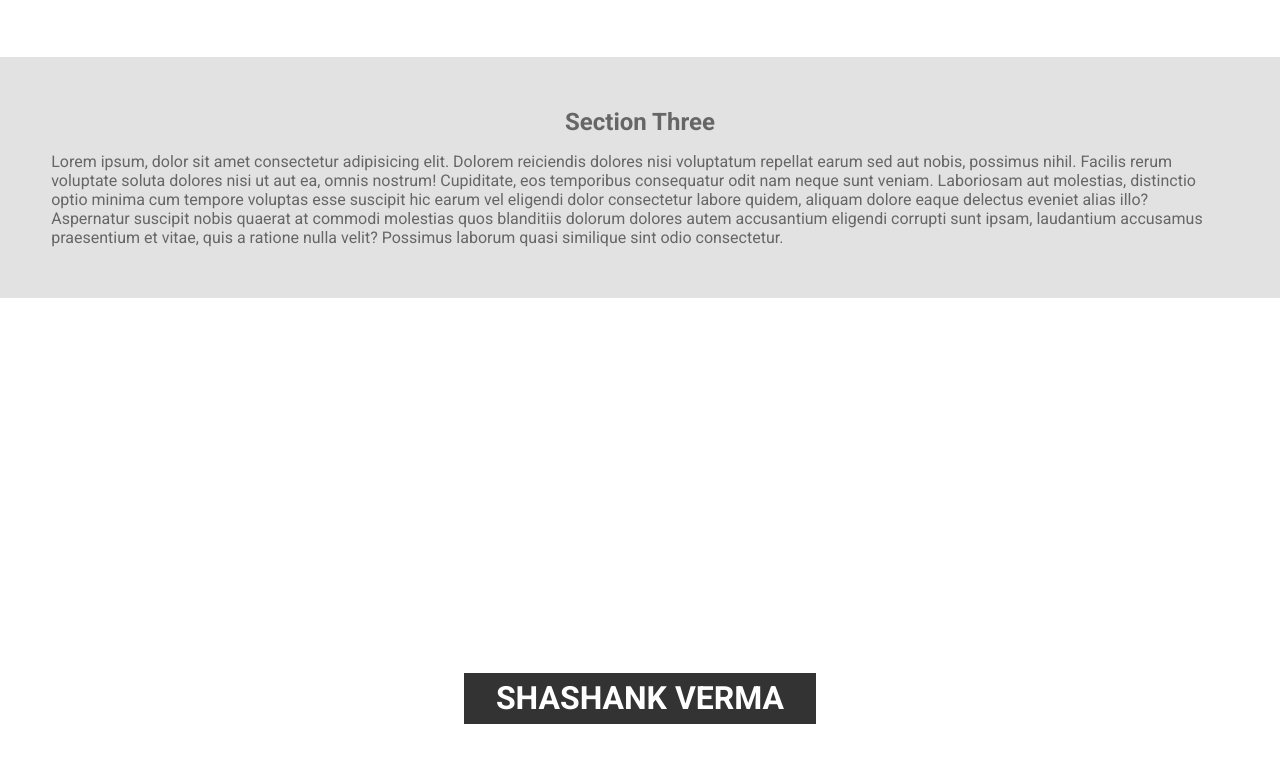
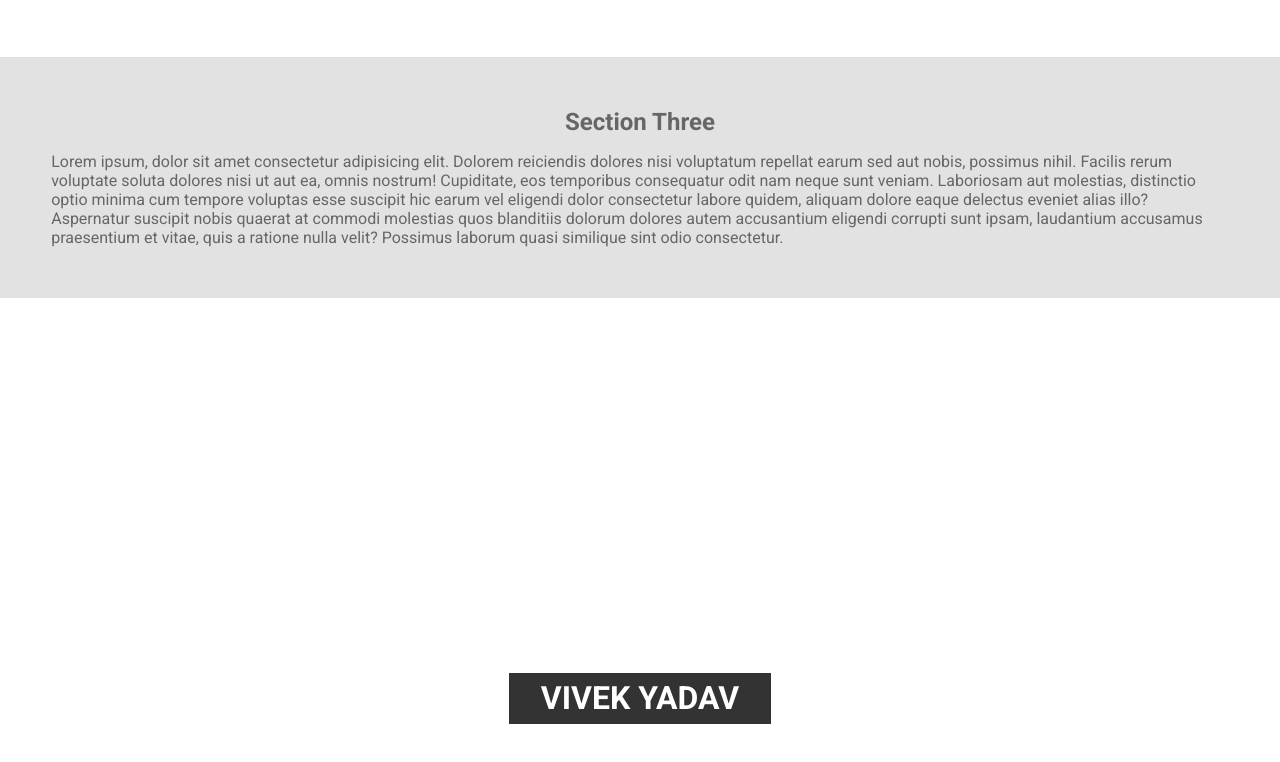
Before and after one commit to v-5868/designing-projects, a plain HTML site: page parallax-website/index.html in a window 1280 px wide. Shown: the part 1988-2750 px from the top of the page. Drawn offline with Linux system fonts and the light colour scheme.

Commit message:
edited small change

```diff
--- a/parallax-website/index.html
+++ b/parallax-website/index.html
@@ -50,7 +50,7 @@
         </p>
     </section>
     <footer class="img img-1">
-        <h2 class="dark">Shashank verma</h2>
+        <h2 class="dark">vivek yadav</h2>
     </footer>
 </body>
 
```
